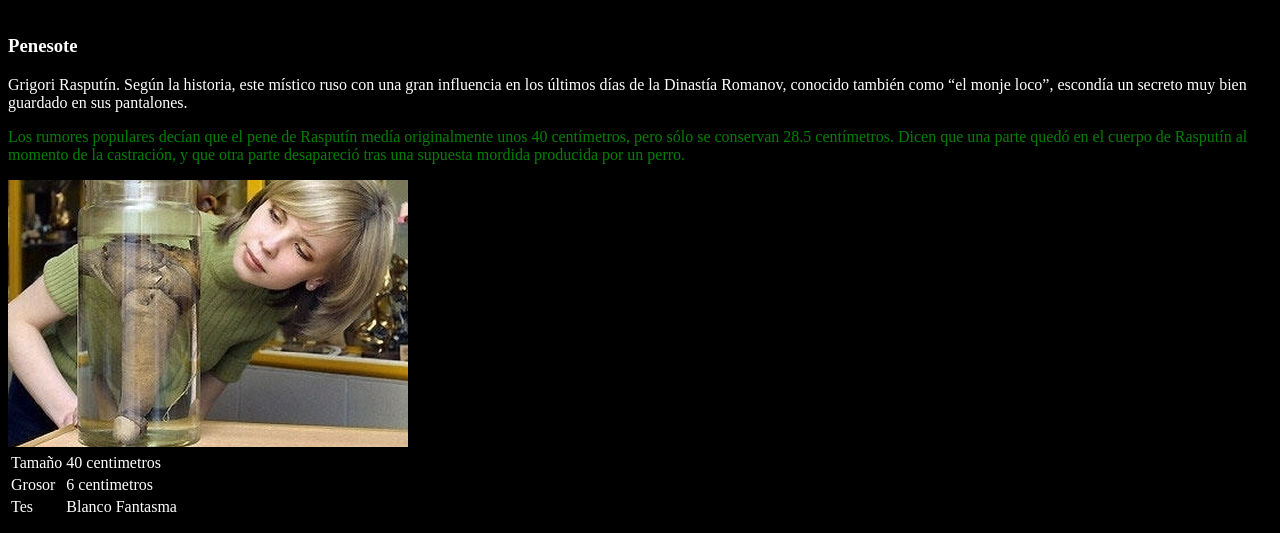
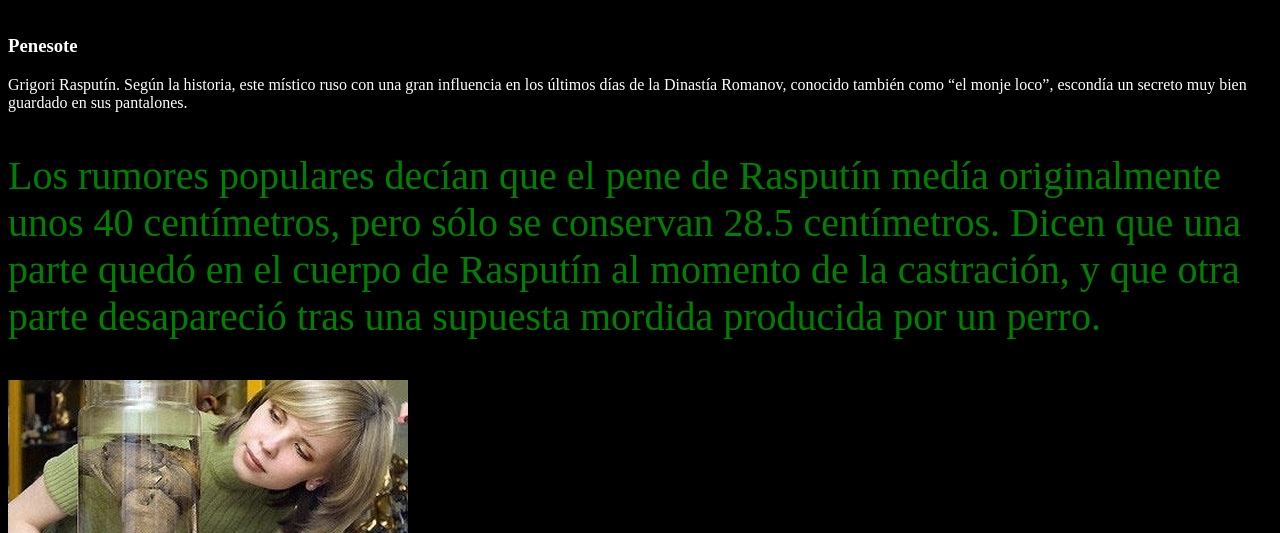
Before and after one commit to Danitoloxx/webserver, a website: page Page1/practica.html in a window 1280 px wide. Shown: the part 2420-2953 px from the top of the page. Drawn offline with Linux system fonts and the light colour scheme; files that its build step writes are made by us from their sources; files whose address does not match are found by name.

Commit message:
changed the practica page style

```diff
--- a/Page1/public/css/style.css
+++ b/Page1/public/css/style.css
@@ -7,9 +7,11 @@ body { background:#000000;
 }
 
 .holi {
-    color: green
+    color: green;
+    font-family: 'Times New Roman', Times, serif;
+    font-size: 40px;
 }
 
 .pitusa{
-    color: blue
+    color: blue;
 }
```
